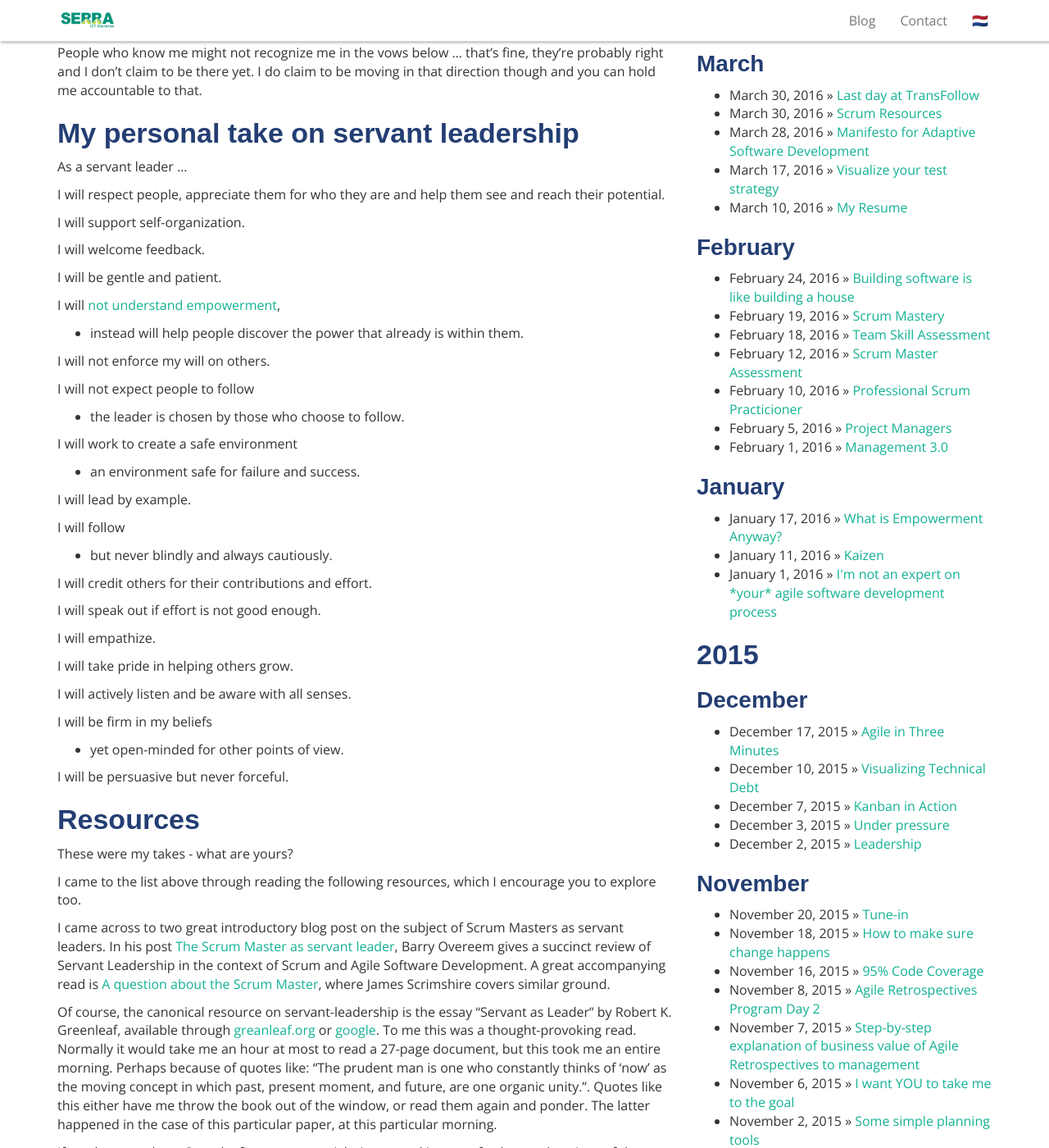
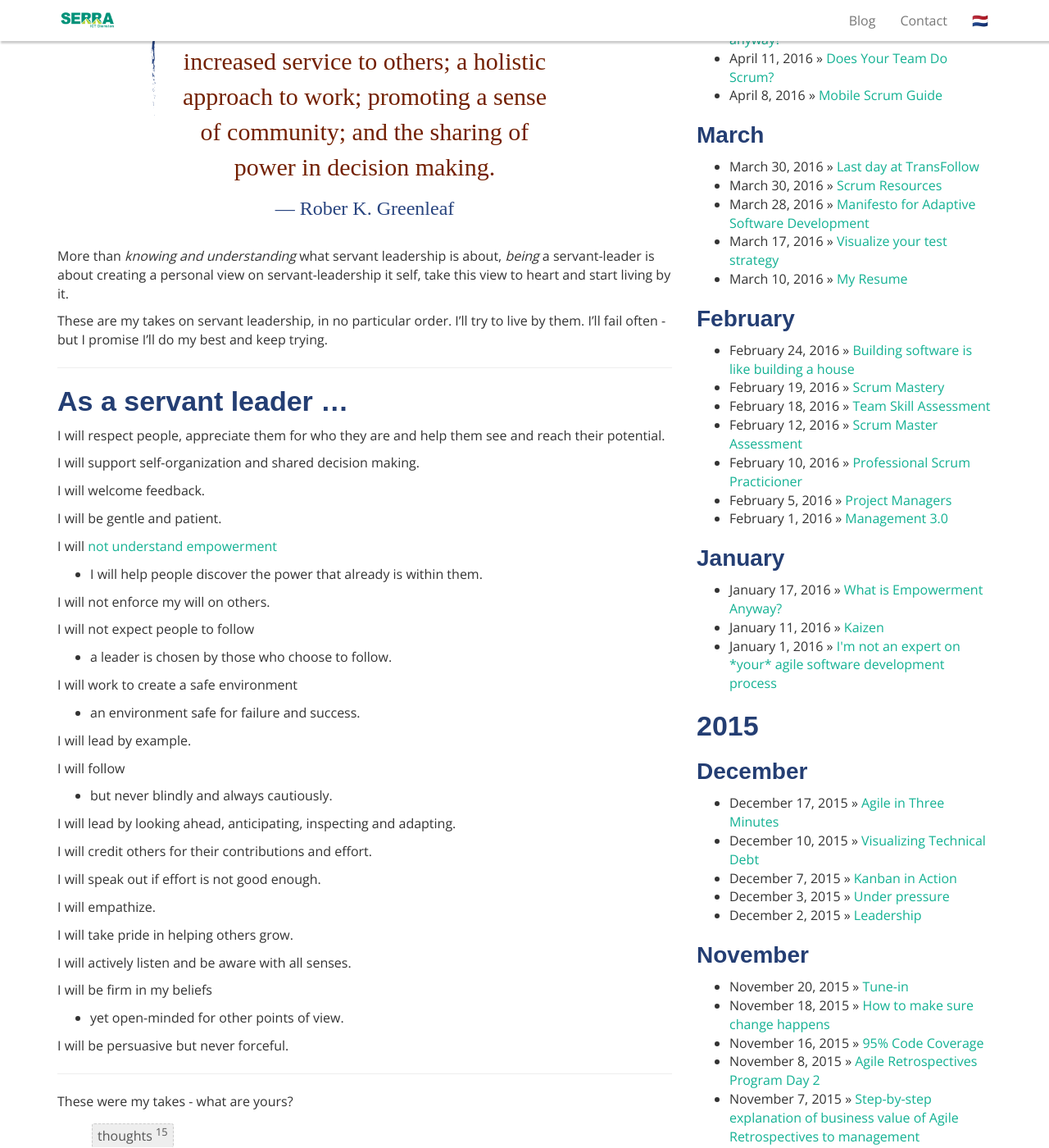
Before and after one commit to serraict/serraict.github.io, a Jekyll site: the page built from _posts/thoughts/2016-04-13-what-is-a-servant-leader-anyway.md, in a window 1280 px wide and 1400 px high, scrolled down 455 px. Shown: the whole window at 82% size. Built offline with Jekyll 4.4.1, drawn with Linux system fonts in a browser that asks for light colours; nearby versions of some CDN libraries; some web fonts are replaced; comment, search, counter and statistics services are not loaded; some of the changed text lies outside the part shown.

Commit message:
Split resources from the actual post on servant leadership

```diff
--- a/_posts/thoughts/2016-04-13-what-is-a-servant-leader-anyway.md
+++ b/_posts/thoughts/2016-04-13-what-is-a-servant-leader-anyway.md
@@ -11,6 +11,8 @@
 According to the [Scrum Guide],
 "The Scrum Master is a servant-leader for the Scrum Team".
 What does it mean to be a servant-leader?
+Do I *want* to be a servant leader,
+if so, what does it take?
 
 My initial plan was to do some research,
 and write a short summary here.
@@ -20,7 +22,15 @@
 to be a servant-leader to my teams.
 So that's what I ended up doing.
 
-Being a servant-leader is as much about
+> Servant-leadership emphasizes increased service to others;
+> a holistic approach to work;
+> promoting a sense of community;
+> and the sharing of power in decision making.
+>
+> <footer>Rober K. Greenleaf</footer>
+
+More than *knowing and understanding* what servant leadership is about,
+*being* a servant-leader is about
 creating a personal view on servant-leadership it self,
 take this view to heart
 and start living by it.
@@ -30,32 +40,27 @@
 I'll try to live by them.
 I'll fail often - but I promise I'll do my best and keep trying.
 
-People who know me might not recognize me in the vows below ...
-that's fine, they're probably right and I don't claim to be there yet.
-I do claim to be moving in that direction though
-and you can hold me accountable to that.
+---
 
-## My personal take on servant leadership
-
-As a servant leader ...
+## As a servant leader ...
 
 I will respect people,
 appreciate them for who they are
 and help them see and reach their potential.
 
-I will support self-organization.
+I will support self-organization and shared decision making.
 
 I will welcome feedback.
 
 I will be gentle and patient.
 
-I will [not understand empowerment],
- - instead will help people discover the power that already is within them.
+I will [not understand empowerment]
+ - I will help people discover the power that already is within them.
 
 I will not enforce my will on others.
 
 I will not expect people to follow
- - the leader is chosen by those who choose to follow.
+ - a leader is chosen by those who choose to follow.
 
 I will work to create a safe environment
  - an environment safe for failure and success.
@@ -64,6 +69,8 @@
 
 I will follow
  - but never blindly and always cautiously.
+
+I will lead by looking ahead, anticipating, inspecting and adapting.
 
 I will credit others for their contributions and effort.
 
@@ -80,45 +87,19 @@
 
 I will be persuasive but never forceful.
 
-## Resources
+---
+
+
+
 
 These were my takes - what are yours?
 
-I came to the list above through reading the following resources,
-which I encourage you to explore too.
 
-I came across to two great introductory blog post
-on the subject of Scrum Masters as servant leaders.
-In his post [The Scrum Master as servant leader],
-Barry Overeem gives a succinct review of Servant Leadership
-in the context of Scrum and Agile Software Development.
-A great accompanying read is [A question about the Scrum Master][adaptagility],
-where James Scrimshire covers similar ground.
-
-Of course, the canonical resource on servant-leadership is the essay
-"Servant as Leader" by Robert K. Greenleaf,
-available through [greanleaf.org] or [google].
-To me this was a thought-provoking read.
-Normally it would take me an hour at most to read a 27-page document,
-but this took me an entire morning.
-Perhaps because of quotes like:
-"The prudent man is one who constantly thinks of 'now'
-as the moving concept in which
-past, present moment, and future,
-are one organic unity.".
-Quotes like this either have me throw the book out of the window,
-or read them again and ponder.
-The latter happened in the case of this particular paper,
-at this particular morning.
-
-If you have read mr. Greenleaf's essay,
-you might interested in some further explorations of the servant-leadership tenets
-and some academic critisism in this research paper by [Carol Smith].
 
 
  [google]: https://www.google.nl/webhp?hl=en#hl=en&q=greenleaf+servant+leadership+1970+paper
  [Scrum Guide]: http://scrumguides.org/scrum-guide.html#team-sm
- [not understand empowerment]: {% post_url /thoughts/2016-01-17-what-is-empowerment-anyway %}
+ [not understand empowerment]: /thoughts/2016/01/17/what-is-empowerment-anyway
  [greanleaf.org]: https://www.greenleaf.org/what-is-servant-leadership/
  [Carol Smith]: http://www.carolsmith.us/downloads/640greenleaf.pdf
  [Greenleaf]: http://www.benning.army.mil/infantry/199th/ocs/content/pdf/The%20Servant%20as%20Leader.pdf
```
Also changed, not shown: other parts of _posts/thoughts/2016-04-13-what-is-a-servant-leader-anyway.md (+1 -1 lines), _posts/learn/2016-04-15-servant-leader-resources.md (added, +62 -0 lines).
